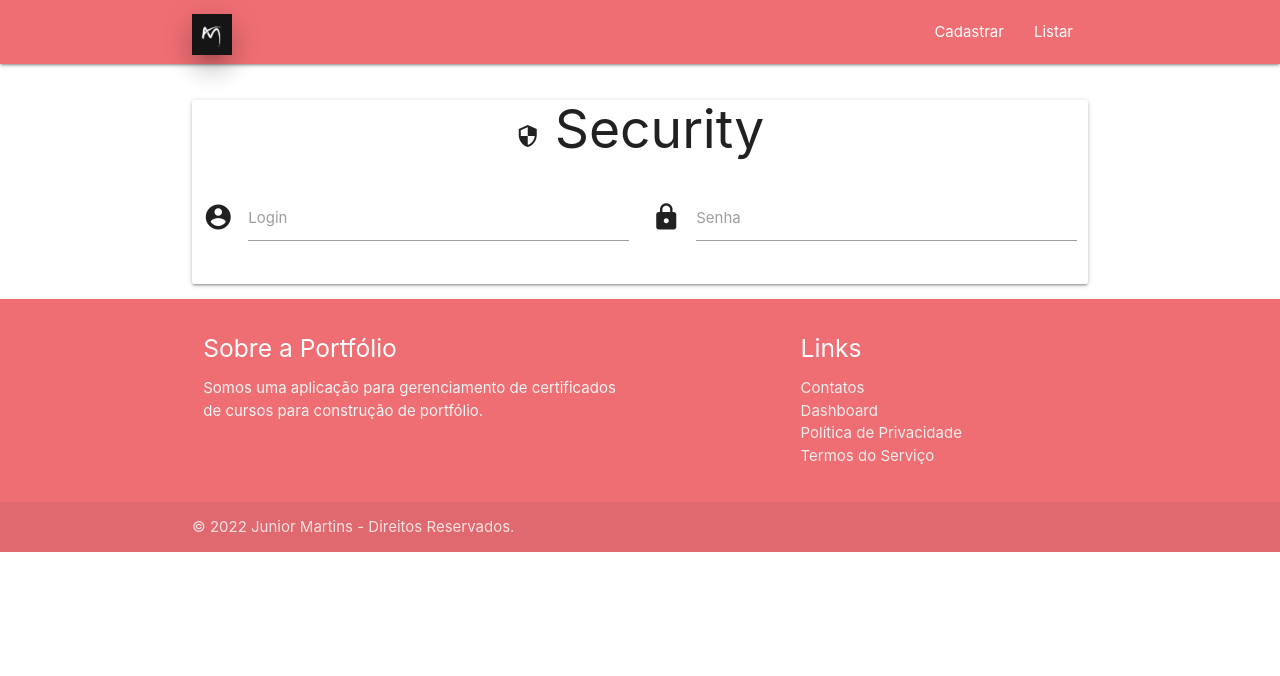
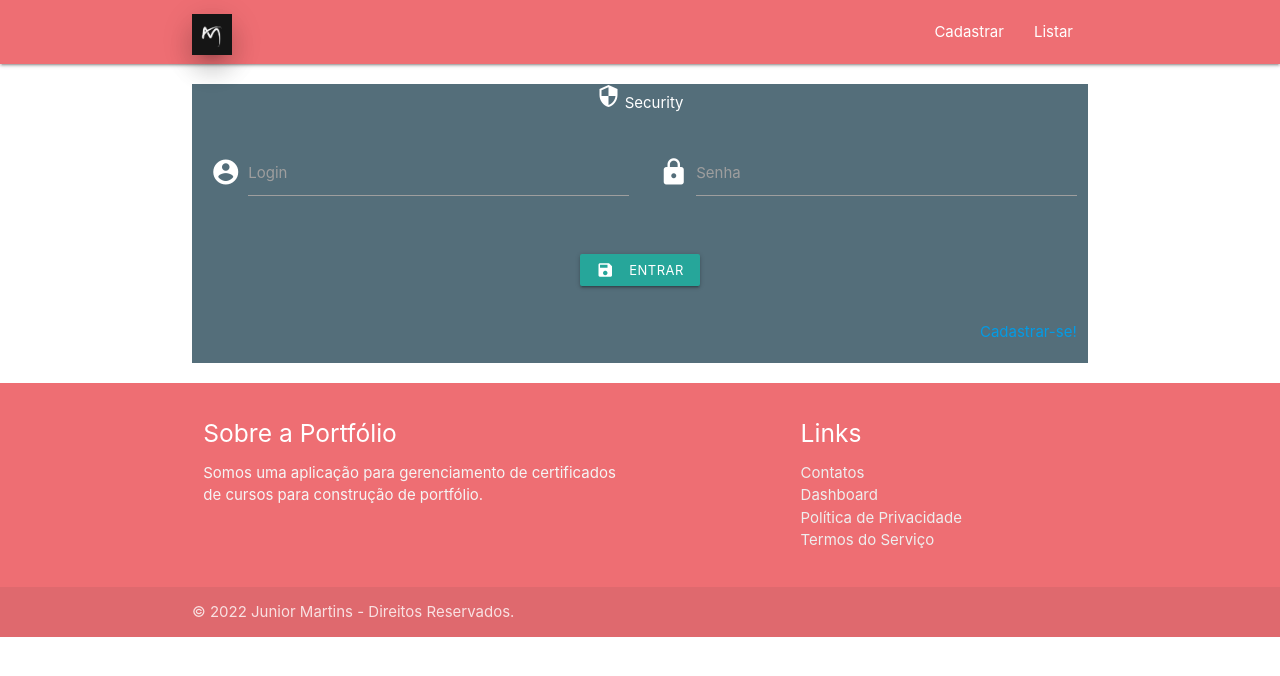
Before and after one commit to juniorsmartins/portfolio-com-angular, an Angular app in the folder portfolio/: page /login in a window 1280 px wide. Shown: the top 676 px of the page. Built offline with nearby package versions, Linux system fonts and the light colour scheme; what ngx-mask would draw is missing.

Commit message:
Add LocalStorage na página de login.

```diff
--- a/portfolio/src/app/componentes/atividade7-rodape/contatos/contatos.component.html
+++ b/portfolio/src/app/componentes/atividade7-rodape/contatos/contatos.component.html
@@ -1,4 +1,5 @@
 <section class="container">
+
   <div class="card blue-grey darken-1 hoverable">
     <div class="card-content white-text">
       <span class="card-title center-align">Contatos</span>
@@ -8,4 +9,5 @@
       <p>E-mail: juniorsoaresmartins@gmail.com</p>
     </div>
   </div>
+
 </section>
--- a/portfolio/src/app/componentes/login/login.component.html
+++ b/portfolio/src/app/componentes/login/login.component.html
@@ -1,21 +1,34 @@
 <section class="container">
 
-  <div class="row card">
-    <h2 class="center-align"><i class="material-icons">security</i> {{ chapeus.login }}</h2> <!-- Interpolation -->
+  <div class="row"></div>
+  <div class="row blue-grey darken-1 hoverable center-align white-text">
+
+    <div class="row">
+      <span><i class="material-icons">security</i> {{ chapeus.login }}</span> <!-- Interpolation -->
+    </div>
     <form class="col s12">
       <div class="row">
         <div class="input-field col s6">
           <i class="material-icons prefix">account_circle</i>
-          <input id="icon_prefix" type="text" class="validate">
+          <input id="icon_prefix" type="text" class="validate" name="login" [(ngModel)]="usuario.login"> <!-- Two-way Binding -->
           <label for="icon_prefix">Login</label>
         </div>
         <div class="input-field col s6">
           <i class="material-icons prefix">https</i>
-          <input id="icon_password" type="password" class="validate">
+          <input id="icon_password" type="password" class="validate" name="senha" [(ngModel)]="usuario.senha"> <!-- Two-way Binding -->
           <label for="icon_password">Senha</label>
         </div>
       </div>
+      <div class="row">
+        <div class="input-field col s12">
+          <button (click)="salvarLoginLocalStorage()" type="button" class="waves-effect waves-light btn-small"><i class="material-icons left">save</i>Entrar</button> <!-- Event Binding -->
+        </div>
+      </div>
+      <div class="row">
+        <a class="col s12 right-align text-lighten-3">Cadastrar-se!</a>
+      </div>
     </form>
+
   </div>
 
 </section>
--- a/portfolio/src/app/componentes/login/login.component.ts
+++ b/portfolio/src/app/componentes/login/login.component.ts
@@ -11,7 +11,30 @@ export class LoginComponent implements OnInit {
     login: 'Security'
   }
 
+  usuario = {
+    login: '',
+    senha: ''
+  }
+
   constructor() {}
 
   ngOnInit(): void {}
+
+  salvarLoginLocalStorage() {
+    localStorage.setItem("usuario", JSON.stringify({login: this.usuario.login, senha: this.usuario.senha}));
+    localStorage.setItem('login', this.usuario.login);
+    localStorage.setItem('senha', this.usuario.senha);
+
+    console.log(JSON.parse(localStorage.getItem('usuario')!)); // publicado como objeto
+    console.log(localStorage.getItem('usuario')); // publicado como string
+    console.log(localStorage.getItem('login')); // string
+    console.log(localStorage.getItem('senha')); // string
+
+    this.limparFormulario();
+  }
+
+  limparFormulario() {
+    this.usuario.login = '',
+    this.usuario.senha = ''
+  }
 }
--- a/portfolio/src/index.html
+++ b/portfolio/src/index.html
@@ -1,11 +1,13 @@
 <!doctype html>
-<html lang="en">
+<html lang="pt-br">
 
   <head>
     <meta charset="utf-8">
+    <meta http-equiv="X-UA-Compatible" content="IE=edge">
+    <meta name="viewport" content="width=device-width, initial-scale=1">
+
     <title>Portfólio</title>
     <base href="/">
-    <meta name="viewport" content="width=device-width, initial-scale=1">
 
     <!-- Compiled and minified CSS -->
     <link rel="stylesheet" href="https://cdnjs.cloudflare.com/ajax/libs/materialize/1.0.0/css/materialize.min.css">
```
